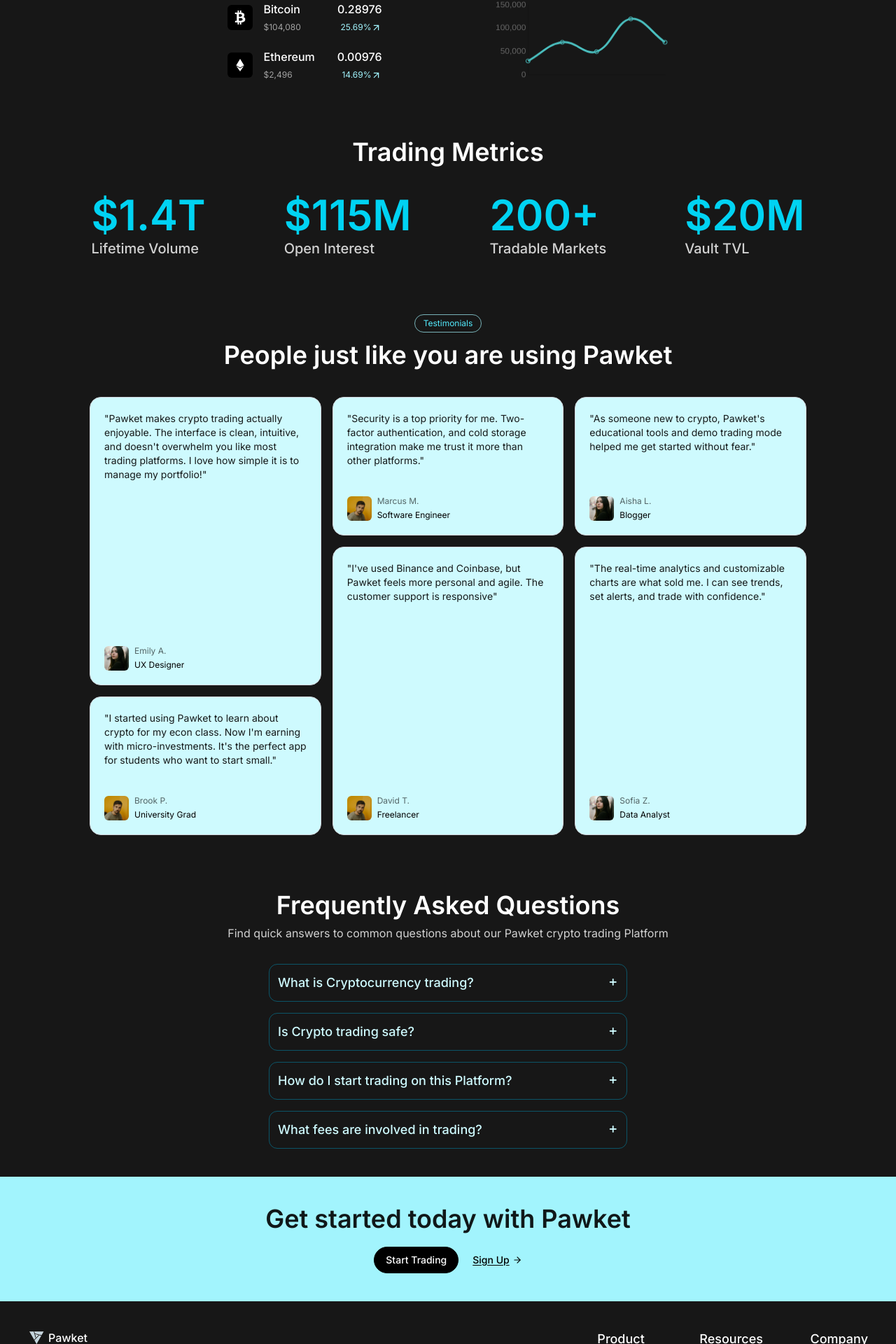
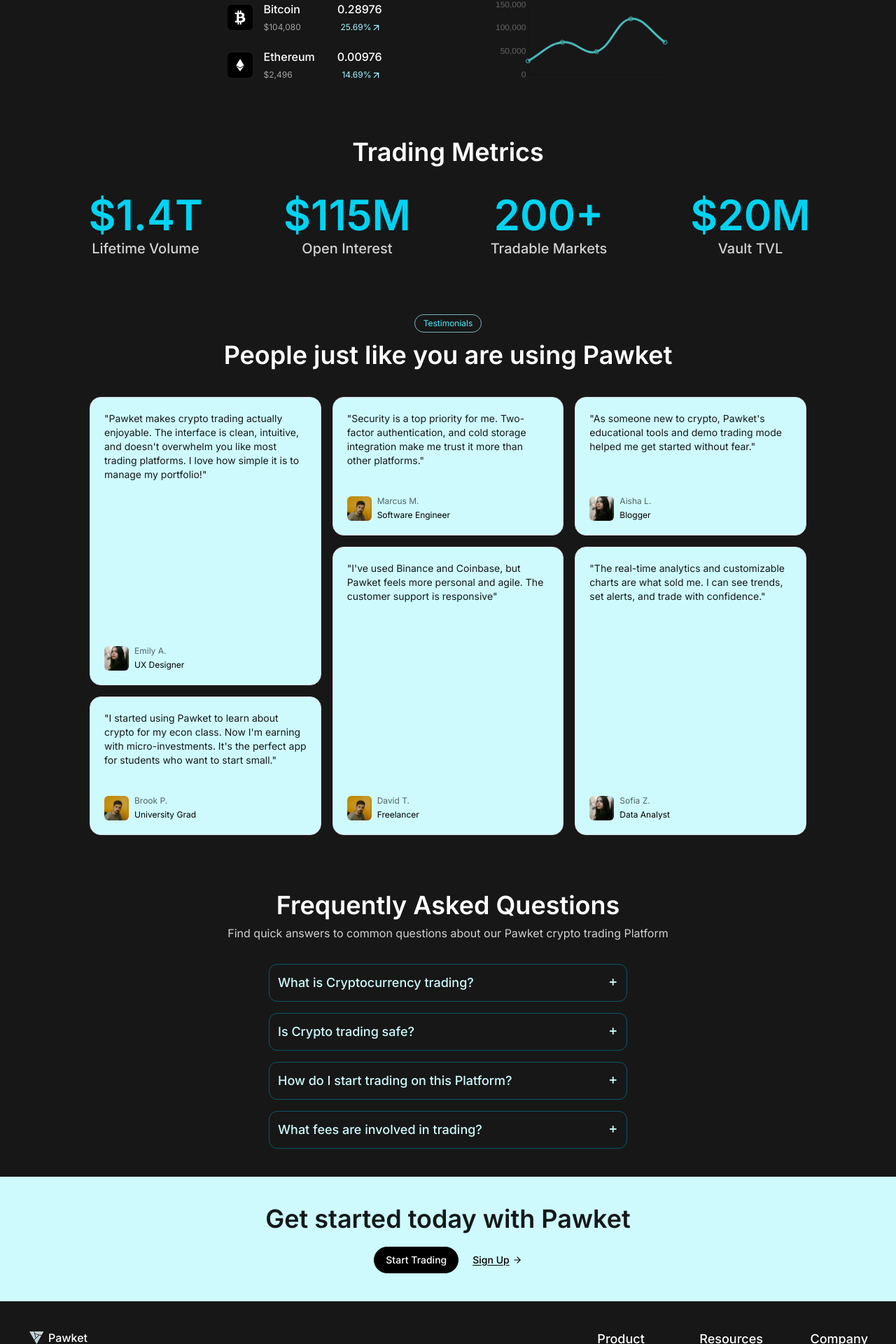
Before and after one commit to Munadil16/pawket, a Next.js app: page / in a window 1280 px wide. Shown: the part 856-2776 px from the top of the page at 70% size. Built offline with nearby package versions, Linux system fonts and the light colour scheme.

Commit message:
fix: Minor UI fixes

```diff
--- a/src/components/landing/get-started.tsx
+++ b/src/components/landing/get-started.tsx
@@ -2,7 +2,7 @@
 
 const GetStarted = () => {
   return (
-    <section className="bg-cyan-200 p-5 lg:p-10">
+    <section className="bg-cyan-100 p-5 lg:p-10">
       <div className="container mx-auto">
         <h2 className="text-center text-2xl font-semibold text-black/90 sm:text-4xl">
           Get started today with Pawket
--- a/src/components/landing/metrics.tsx
+++ b/src/components/landing/metrics.tsx
@@ -3,15 +3,15 @@
 const Metrics = () => {
   return (
     <section className="p-5 lg:p-10">
-      <div className="container mx-auto">
+      <div className="container mx-auto lg:max-w-6xl">
         <h2 className="pb-5 text-center text-3xl font-semibold sm:text-4xl lg:pb-10">
           Trading Metrics
         </h2>
 
-        <ul className="flex flex-wrap items-center justify-between gap-7 sm:gap-10 lg:flex-nowrap xl:justify-center xl:gap-28">
+        <ul className="grid grid-cols-2 place-items-center gap-5 md:grid-cols-4 lg:gap-0">
           {metrics.map((metric) => {
             return (
-              <li key={metric.id} className="basis-2/5 sm:basis-auto">
+              <li key={metric.id} className="text-center">
                 <span className="text-3xl font-semibold text-cyan-400 sm:text-4xl lg:text-6xl">
                   {metric.value}
                 </span>
```
